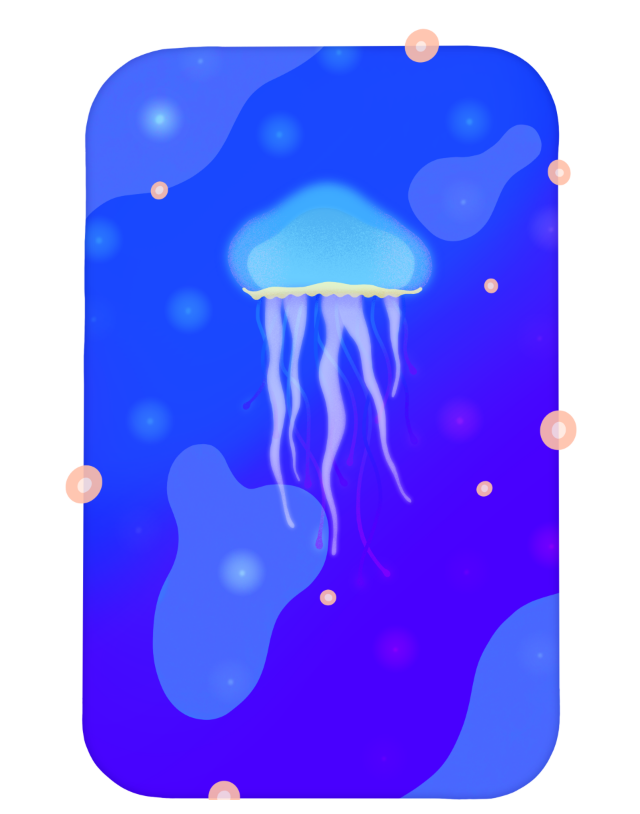
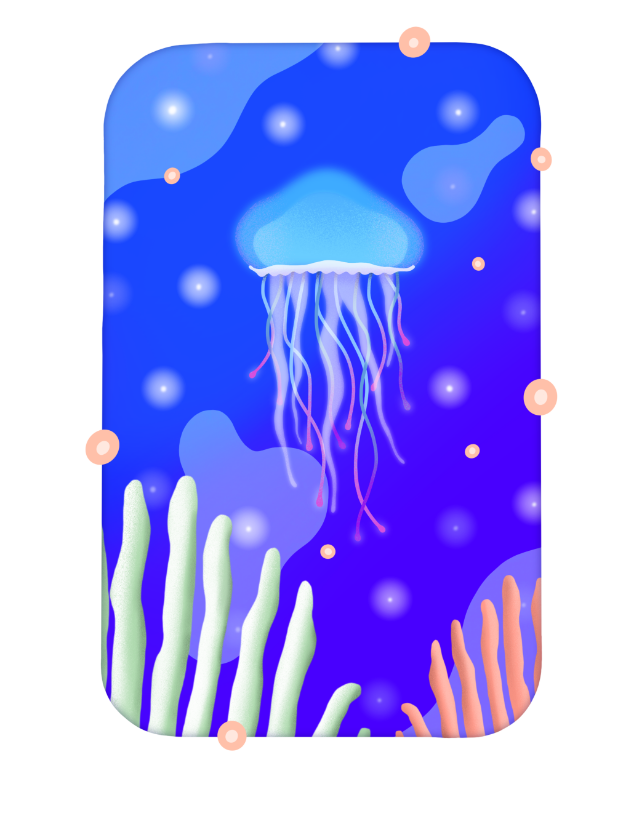
Before and after one commit to clmntnbrn/Jellyfish, a plain HTML site: page index.html in a window 1280 px wide. Shown: the whole page, without its empty margins (315-955 px from the left). Drawn offline with Linux system fonts and the light colour scheme; animation ran at ten frames a second.

Commit message:
updating everything

```diff
--- a/index.html
+++ b/index.html
@@ -8,7 +8,7 @@
 	</head>
 	<body>
 		<div class="image-container">
-			<canvas class="canvas" width="900" height="1200" id="canvas"></canvas>
+			<canvas class="canvas" width="900" height="1300" id="canvas"></canvas>
 			<div class="loading-screen" id="loading">Loading...</div>
 		</div>
 	</body>
--- a/main.js
+++ b/main.js
@@ -14,12 +14,13 @@ var load_counter = 0;
 // Initialize images for layers
 var background = new Image();
 var shadows = new Image();
-var clouds = new Image();
+var sea = new Image();
 var floaties_1 = new Image();
+var tenticles = new Image();
+var plants = new Image();
+var mask = new Image();
+var jellyfish = new Image();
 var floaties_2 = new Image();
-var mask = new Image();
-var humans = new Image();
-var floaties_3 = new Image();
 
 // Create a list of layer objects
 // Each object contains the following:
@@ -39,11 +40,11 @@ var layer_list = [
 		'opacity': 1
 	},
 	{
-		'image': clouds,
+		'image': sea,
 		'src': './images/layer_2_1.png',
 		'z_index': -2,
 		'position': {x: 0, y: 0},
-		'blend': null,
+		'blend': 'screen',
 		'opacity': 1
 	},
 	{
@@ -51,15 +52,23 @@ var layer_list = [
 		'src': './images/layer_3_1.png',
 		'z_index': -1.25,
 		'position': {x: 0, y: 0},
-		'blend': 'overlay',
+		'blend': 'lighten',
 		'opacity': 1
 	},
 	{
-		'image': floaties_2,
+		'image': tenticles,
 		'src': './images/layer_4_1.png',
 		'z_index': -0.5,
 		'position': {x: 0, y: 0},
-		'blend': 'overlay',
+		'blend': null,
+		'opacity': 1
+	},
+	{
+		'image': plants,
+		'src': './images/layer_9_1.png',
+		'z_index': -0.15,
+		'position': {x: 0, y: 0},
+		'blend': null,
 		'opacity': 1
 	},
 	{
@@ -68,7 +77,7 @@ var layer_list = [
 		'z_index': -1.25,
 		'position': {x: 0, y: 0},
 		'blend': 'multiply',
-		'opacity': 0.75
+		'opacity': 1
 	},
 	{
 		'image': mask,
@@ -79,20 +88,20 @@ var layer_list = [
 		'opacity': 1
 	},
 	{
-		'image': humans,
+		'image': jellyfish,
 		'src': './images/layer_7_1.png',
 		'z_index': 0.8,
 		'position': {x: 0, y: 0},
-		'blend': null,
+		'blend': 'lighten',
 		'opacity': 1
 	},
 	{
-		'image': floaties_3,
+		'image': floaties_2,
 		'src': './images/layer_8_1.png',
 		'z_index': 2,
 		'position': {x: 0, y: 0},
 		'blend': null,
-		'opacity': 0.9
+		'opacity': 1
 	}
 ];
 
```
Also changed, not shown: images/layer_9_1.png (added).
